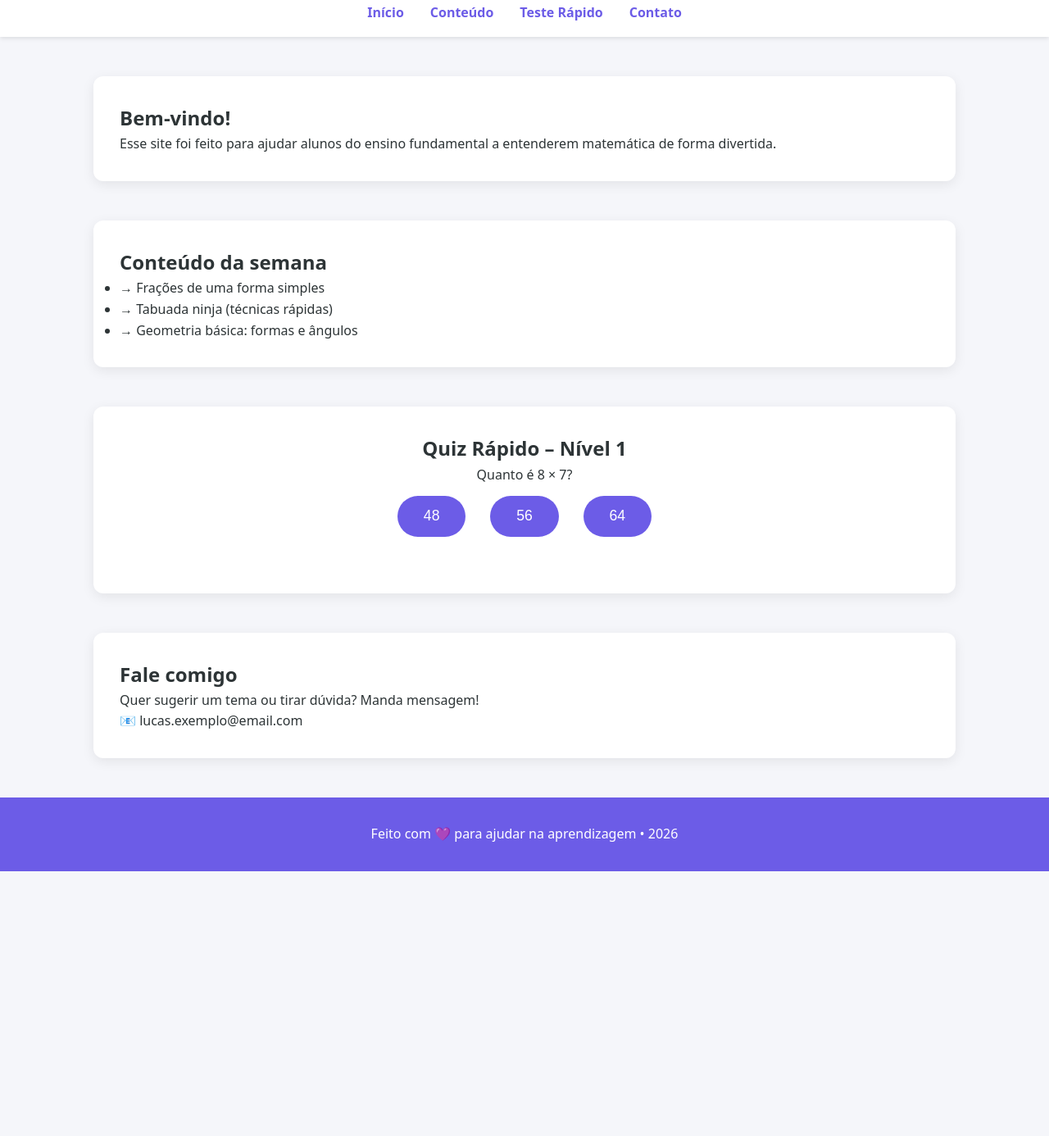
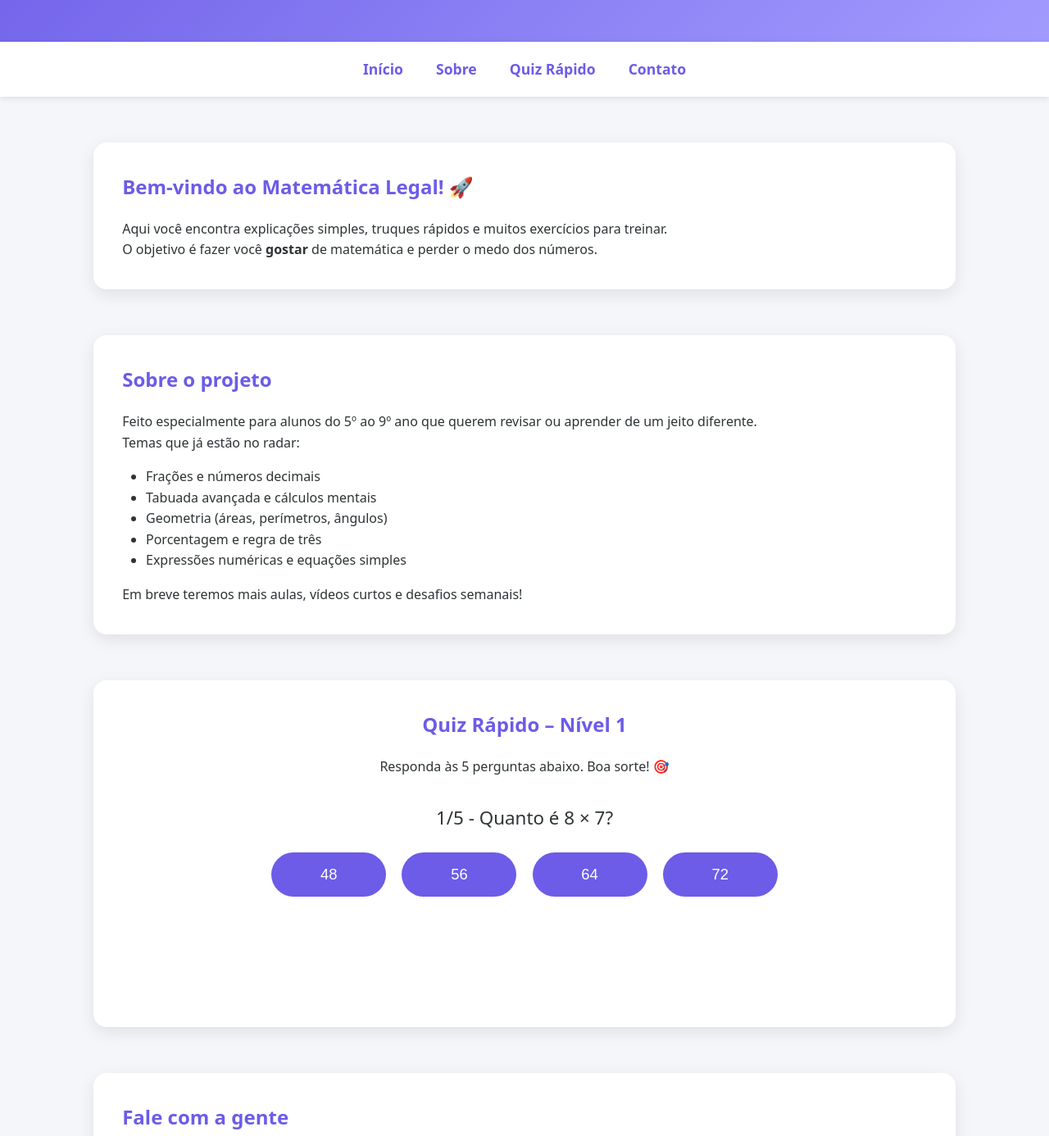
Before and after one commit to lucasgabrielfurlan-hub/projeto-educa-o, a plain HTML site: page index.html in a window 1280 px wide. Shown: the part 251-1637 px from the top of the page at 82% size. Before the commit the page ends 1314 px from the top, so only its background shows below. Drawn offline with Linux system fonts and the light colour scheme.

Commit message:
dgdsrujdtj

```diff
--- a/index.html
+++ b/index.html
@@ -8,12 +8,14 @@
     :root {
       --cor-primaria: #6c5ce7;
       --cor-secundaria: #a29bfe;
+      --acerto: #00b894;
+      --erro: #e74c3c;
       --texto: #2d3436;
       --fundo: #f5f6fa;
     }
     * { margin:0; padding:0; box-sizing:border-box; }
     body {
-      font-family: system-ui, sans-serif;
+      font-family: system-ui, -apple-system, sans-serif;
       background: var(--fundo);
       color: var(--texto);
       line-height: 1.6;
@@ -22,12 +24,13 @@
       background: linear-gradient(135deg, var(--cor-primaria), var(--cor-secundaria));
       color: white;
       text-align: center;
-      padding: 4rem 1rem;
+      padding: 5rem 1rem 4rem;
     }
-    header h1 { font-size: 3rem; margin-bottom: 0.5rem; }
+    header h1 { font-size: 3.2rem; margin-bottom: 0.6rem; }
+    header p { font-size: 1.3rem; max-width: 700px; margin: 0 auto; opacity: 0.95; }
     nav {
-      background: #fff;
-      box-shadow: 0 2px 5px rgba(0,0,0,0.1);
+      background: white;
+      box-shadow: 0 2px 8px rgba(0,0,0,0.1);
       position: sticky;
       top: 0;
       z-index: 10;
@@ -36,47 +39,75 @@
       list-style: none;
       display: flex;
       justify-content: center;
-      gap: 2rem;
-      padding: 1rem;
+      gap: 2.5rem;
+      padding: 1.2rem;
     }
     nav a {
       text-decoration: none;
       color: var(--cor-primaria);
-      font-weight: bold;
+      font-weight: 600;
+      font-size: 1.1rem;
     }
     section {
       max-width: 1100px;
-      margin: 3rem auto;
+      margin: 3.5rem auto;
       padding: 0 1.5rem;
     }
     .card {
       background: white;
-      border-radius: 12px;
-      padding: 2rem;
-      margin: 1.5rem 0;
-      box-shadow: 0 4px 15px rgba(0,0,0,0.08);
+      border-radius: 16px;
+      padding: 2.2rem;
+      margin: 2rem 0;
+      box-shadow: 0 6px 20px rgba(0,0,0,0.09);
     }
+    h2 { color: var(--cor-primaria); margin-bottom: 1.2rem; }
     .quiz {
       text-align: center;
+    }
+    .pergunta {
+      font-size: 1.4rem;
+      margin: 2rem 0 1.5rem;
+      font-weight: 500;
+    }
+    .opcoes {
+      display: flex;
+      flex-wrap: wrap;
+      justify-content: center;
+      gap: 1.2rem;
+      margin: 1.5rem 0;
     }
     button {
       background: var(--cor-primaria);
       color: white;
       border: none;
-      padding: 0.9rem 2rem;
+      padding: 1rem 2.2rem;
       border-radius: 50px;
-      font-size: 1.1rem;
+      font-size: 1.15rem;
       cursor: pointer;
-      margin: 0.8rem;
-      transition: 0.3s;
+      transition: all 0.25s;
+      min-width: 140px;
     }
-    button:hover { transform: scale(1.06); }
+    button:hover { transform: translateY(-2px); box-shadow: 0 4px 12px rgba(108,92,231,0.3); }
+    button:disabled {
+      opacity: 0.6;
+      cursor: not-allowed;
+      transform: none;
+      box-shadow: none;
+    }
+    #resultado-final {
+      font-size: 1.8rem;
+      margin: 2rem 0;
+      font-weight: bold;
+      min-height: 60px;
+    }
+    .acerto { color: var(--acerto); }
+    .erro   { color: var(--erro); }
     footer {
       background: var(--cor-primaria);
       color: white;
       text-align: center;
-      padding: 2rem;
-      margin-top: 3rem;
+      padding: 2.5rem;
+      margin-top: 4rem;
     }
   </style>
 </head>
@@ -84,52 +115,63 @@
 
 <header>
   <h1>Matemática Legal</h1>
-  <p>Aprenda brincando e tire suas dúvidas em minutos!</p>
+  <p>Um lugar divertido para praticar e entender matemática do ensino fundamental de forma leve e sem pressão!</p>
 </header>
 
 <nav>
   <ul>
     <li><a href="#inicio">Início</a></li>
-    <li><a href="#conteudo">Conteúdo</a></li>
-    <li><a href="#quiz">Teste Rápido</a></li>
+    <li><a href="#sobre">Sobre</a></li>
+    <li><a href="#quiz">Quiz Rápido</a></li>
     <li><a href="#contato">Contato</a></li>
   </ul>
 </nav>
 
 <section id="inicio">
   <div class="card">
-    <h2>Bem-vindo!</h2>
-    <p>Esse site foi feito para ajudar alunos do ensino fundamental a entenderem matemática de forma divertida.</p>
+    <h2>Bem-vindo ao Matemática Legal! 🚀</h2>
+    <p>Aqui você encontra explicações simples, truques rápidos e muitos exercícios para treinar.</p>
+    <p>O objetivo é fazer você <strong>gostar</strong> de matemática e perder o medo dos números.</p>
   </div>
 </section>
 
-<section id="conteudo">
+<section id="sobre">
   <div class="card">
-    <h2>Conteúdo da semana</h2>
-    <ul>
-      <li>→ Frações de uma forma simples</li>
-      <li>→ Tabuada ninja (técnicas rápidas)</li>
-      <li>→ Geometria básica: formas e ângulos</li>
+    <h2>Sobre o projeto</h2>
+    <p>Feito especialmente para alunos do 5º ao 9º ano que querem revisar ou aprender de um jeito diferente.</p>
+    <p>Temas que já estão no radar:</p>
+    <ul style="padding-left: 1.8rem; margin: 1rem 0;">
+      <li>Frações e números decimais</li>
+      <li>Tabuada avançada e cálculos mentais</li>
+      <li>Geometria (áreas, perímetros, ângulos)</li>
+      <li>Porcentagem e regra de três</li>
+      <li>Expressões numéricas e equações simples</li>
     </ul>
+    <p>Em breve teremos mais aulas, vídeos curtos e desafios semanais!</p>
   </div>
 </section>
 
 <section id="quiz" class="quiz">
   <div class="card">
     <h2>Quiz Rápido – Nível 1</h2>
-    <p>Quanto é 8 × 7?</p>
-    <button onclick="verificarResposta('errado')">48</button>
-    <button onclick="verificarResposta('correto')">56</button>
-    <button onclick="verificarResposta('errado')">64</button>
-    <p id="resultado" style="font-size:1.4rem; margin-top:1.5rem; font-weight:bold;"></p>
+    <p style="margin-bottom: 2rem;">Responda às 5 perguntas abaixo. Boa sorte! 🎯</p>
+
+    <div id="pergunta-container">
+      <div class="pergunta" id="pergunta-texto"></div>
+      <div class="opcoes" id="opcoes"></div>
+    </div>
+
+    <div id="resultado-final"></div>
+    <button id="btn-reiniciar" style="display:none;" onclick="reiniciarQuiz()">Tentar novamente</button>
   </div>
 </section>
 
 <section id="contato">
   <div class="card">
-    <h2>Fale comigo</h2>
-    <p>Quer sugerir um tema ou tirar dúvida? Manda mensagem!</p>
-    <p>📧 lucas.exemplo@email.com</p>
+    <h2>Fale com a gente</h2>
+    <p>Quer sugerir um tema? Encontrou algum erro? Tem uma dúvida específica?</p>
+    <p>É só mandar um e-mail ou mensagem:</p>
+    <p style="font-size: 1.3rem; margin: 1.5rem 0;">📧 matematica.legal.brasil@gmail.com</p>
   </div>
 </section>
 
@@ -138,16 +180,112 @@
 </footer>
 
 <script>
-  function verificarResposta(tipo) {
-    const resultado = document.getElementById('resultado');
-    if (tipo === 'correto') {
-      resultado.style.color = 'green';
-      resultado.textContent = '✅ Acertou! Parabéns!';
+  const perguntas = [
+    {
+      pergunta: "Quanto é 8 × 7?",
+      opcoes: ["48", "56", "64", "72"],
+      correta: 1  // índice da opção correta (começa em 0)
+    },
+    {
+      pergunta: "Qual é o resultado de 120 ÷ 15?",
+      opcoes: ["6", "8", "9", "10"],
+      correta: 1
+    },
+    {
+      pergunta: "Quanto é 25% de 200?",
+      opcoes: ["40", "50", "60", "75"],
+      correta: 1
+    },
+    {
+      pergunta: "Qual é o perímetro de um quadrado com lado 9 cm?",
+      opcoes: ["18 cm", "27 cm", "36 cm", "81 cm"],
+      correta: 2
+    },
+    {
+      pergunta: "Se 3 lápis custam R$ 12, quanto custam 7 lápis?",
+      opcoes: ["R$ 24", "R$ 28", "R$ 30", "R$ 36"],
+      correta: 1
+    }
+  ];
+
+  let indiceAtual = 0;
+  let acertos = 0;
+
+  const perguntaTexto = document.getElementById("pergunta-texto");
+  const opcoesDiv = document.getElementById("opcoes");
+  const resultadoFinal = document.getElementById("resultado-final");
+  const btnReiniciar = document.getElementById("btn-reiniciar");
+
+  function carregarPergunta() {
+    if (indiceAtual >= perguntas.length) {
+      mostrarResultadoFinal();
+      return;
+    }
+
+    const p = perguntas[indiceAtual];
+    perguntaTexto.textContent = `${indiceAtual + 1}/5 - ${p.pergunta}`;
+    opcoesDiv.innerHTML = "";
+
+    p.opcoes.forEach((op, idx) => {
+      const btn = document.createElement("button");
+      btn.textContent = op;
+      btn.onclick = () => verificarResposta(idx);
+      opcoesDiv.appendChild(btn);
+    });
+  }
+
+  function verificarResposta(escolhida) {
+    const p = perguntas[indiceAtual];
+    const botoes = opcoesDiv.querySelectorAll("button");
+
+    botoes.forEach((btn, i) => {
+      btn.disabled = true;
+      if (i === p.correta) btn.style.background = "var(--acerto)";
+      if (i === escolhida && i !== p.correta) btn.style.background = "var(--erro)";
+    });
+
+    if (escolhida === p.correta) acertos++;
+
+    setTimeout(() => {
+      indiceAtual++;
+      carregarPergunta();
+    }, 1200);
+  }
+
+  function mostrarResultadoFinal() {
+    perguntaTexto.style.display = "none";
+    opcoesDiv.style.display = "none";
+
+    let mensagem = "";
+    let cor = "";
+
+    if (acertos === 5) {
+      mensagem = "Perfeito! 5/5 🎉 Você arrasou!";
+      cor = "var(--acerto)";
+    } else if (acertos >= 3) {
+      mensagem = `Muito bom! ${acertos}/5 😊`;
+      cor = "var(--acerto)";
     } else {
-      resultado.style.color = 'red';
-      resultado.textContent = '❌ Ops... tenta de novo!';
+      mensagem = `Você fez ${acertos}/5. Continue treinando! 💪`;
+      cor = "var(--erro)";
     }
+
+    resultadoFinal.innerHTML = `<span style="color:${cor}">${mensagem}</span>`;
+    btnReiniciar.style.display = "inline-block";
   }
+
+  function reiniciarQuiz() {
+    indiceAtual = 0;
+    acertos = 0;
+    perguntaTexto.style.display = "block";
+    opcoesDiv.style.display = "flex";
+    resultadoFinal.innerHTML = "";
+    btnReiniciar.style.display = "none";
+    carregarPergunta();
+  }
+
+  // Inicia o quiz
+  carregarPergunta();
 </script>
 
 </body>
```
